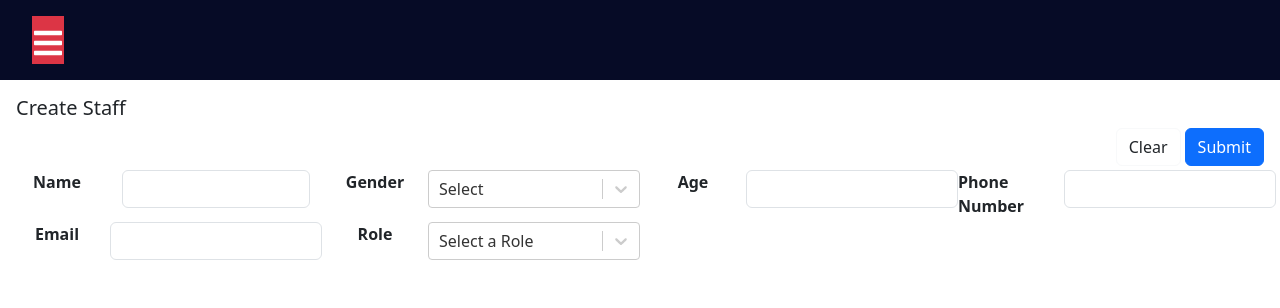
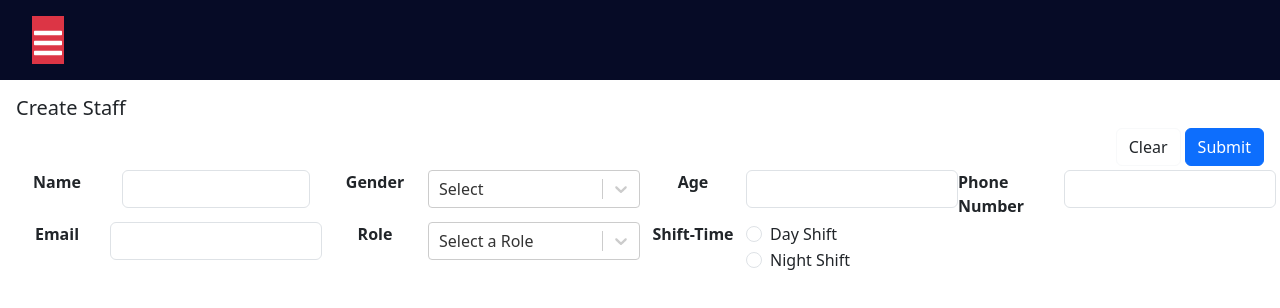
Before and after one commit to vivincrichard/my-application-01, a React (Vite) app: page /staff in a window 1280 px wide. Shown: the top 308 px of the page. Built offline with nearby package versions, Linux system fonts and the light colour scheme; data requests are answered from the project's data file.

Commit message:
added shift time

```diff
--- a/src/Components/Staff/Index.tsx
+++ b/src/Components/Staff/Index.tsx
@@ -18,6 +18,7 @@ function Staff() {
       role: null,
       phoneNumber: null,
       email: null,
+      shiftTime: null,
     },
   });
 
@@ -29,6 +30,7 @@ function Staff() {
       role: null,
       phoneNumber: null,
       email: null,
+      shiftTime: null,
     });
 
   const listLength = () => {
@@ -49,11 +51,12 @@ function Staff() {
       role: formData?.role,
       phoneNumber: formData?.phoneNumber,
       email: formData?.email,
+      shiftTime: Number(formData?.shiftTime),
     };
 
     createStaff(payload);
     clearValues();
-    console.log("submit", payload);
+    console.log("submit", typeof payload?.shiftTime);
   };
 
   // Convert departmentData to the required format for react-select
@@ -63,7 +66,7 @@ function Staff() {
   }));
 
   const values = watch();
-  console.log("Current Form Values:", values);
+  console.log("Current Form Values:", typeof values?.shiftTime);
 
   return (
     <div className="m-3">
@@ -219,6 +222,40 @@ function Staff() {
               </div>
             </div>
           </div>
+          <div className="form-group d-flex col-12 col-sm-6 col-md-3 mt-1 p-0">
+            <label
+              htmlFor="shiftTime"
+              className="col-4 form-label d-flex justify-content-center fw-bold m-0 p-0"
+            >
+              Shift-Time
+            </label>
+            <div className="d-flex flex-column">
+              <div className="form-check">
+                <input
+                  id="day_shift"
+                  type="radio"
+                  value={1} // Numeric value
+                  className="form-check-input"
+                  {...register("shiftTime")} // Ensures value is a number
+                />
+                <label htmlFor="day_shift" className="form-check-label">
+                  Day Shift
+                </label>
+              </div>
+              <div className="form-check">
+                <input
+                  id="night_shift"
+                  type="radio"
+                  value={2} // Numeric value
+                  className="form-check-input"
+                  {...register("shiftTime")} // Ensures value is a number
+                />
+                <label htmlFor="night_shift" className="form-check-label">
+                  Night Shift
+                </label>
+              </div>
+            </div>
+          </div>
         </div>
       </form>
     </div>
--- a/src/Components/Staff/StaffService.ts
+++ b/src/Components/Staff/StaffService.ts
@@ -8,6 +8,7 @@ export interface IStaff {
   role: number;
   phoneNumber: number;
   email:string;
+  shiftTime:number;
 }
 
 export const genderOptions = [
```
